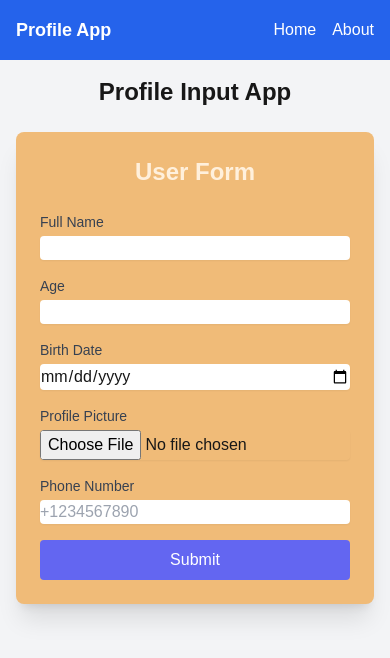
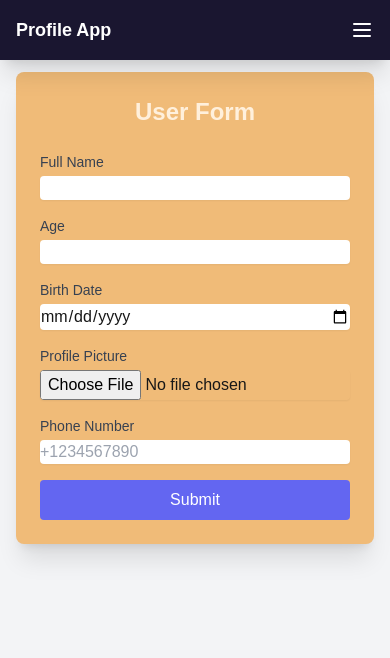
Before and after one commit to AbdanulIkhlas/profile-app, a Next.js app: page / in a window 390 px wide. Shown: the top 658 px of the page. Built offline with nearby package versions, Linux system fonts and the light colour scheme.

Commit message:
fix responsiveness navbar

```diff
--- a/src/components/fragments/Navbar.jsx
+++ b/src/components/fragments/Navbar.jsx
@@ -1,18 +1,70 @@
+"use client";
+
+import { useState } from "react";
 import Link from "next/link";
 
 const Navbar = () => {
+  const [isMobileMenuOpen, setIsMobileMenuOpen] = useState(false);
+
+  const toggleMenu = () => {
+    setIsMobileMenuOpen(!isMobileMenuOpen);
+  };
+
   return (
-    <nav className="bg-blue-600 text-white p-4">
+    <nav className="bg-[#1a1630] text-white p-4 shadow-xl absolute top-0 left-0 right-0 z-50">
       <div className="container mx-auto flex justify-between items-center">
         <span className="text-lg font-bold">Profile App</span>
-        <div className="space-x-4">
-          <Link href="/">
+
+        {/* Hamburger Icon for Mobile */}
+        <div className="md:hidden flex items-center">
+          <button
+            onClick={toggleMenu}
+            className="text-white focus:outline-none"
+          >
+            <svg
+              className="w-6 h-6"
+              fill="none"
+              stroke="currentColor"
+              viewBox="0 0 24 24"
+              xmlns="http://www.w3.org/2000/svg"
+            >
+              <path
+                strokeLinecap="round"
+                strokeLinejoin="round"
+                strokeWidth="2"
+                d="M4 6h16M4 12h16M4 18h16"
+              />
+            </svg>
+          </button>
+        </div>
+
+        {/* Desktop Menu (Hidden on mobile) */}
+        <div className="hidden md:flex md:space-x-6">
+          <Link href="/" className="hover:text-gray-300">
             Home
           </Link>
-          <Link href="/about">
+          <Link href="/about" className="hover:text-gray-300">
             About
           </Link>
         </div>
+      </div>
+
+      {/* Mobile Menu (Visible only when hamburger is clicked) */}
+      <div
+        className={`${
+          isMobileMenuOpen ? "block" : "hidden"
+        } md:hidden bg-[#1a1630] text-white p-4 transition-all duration-300 ease-in-out transform ${
+          isMobileMenuOpen
+            ? "translate-y-0 opacity-100"
+            : "translate-y-4 opacity-0"
+        }`}
+      >
+        <Link href="/" className="block py-2 px-4 hover:bg-[#4c476a]">
+          Home
+        </Link>
+        <Link href="/about" className="block py-2 px-4 hover:bg-[#4c476a]">
+          About
+        </Link>
       </div>
     </nav>
   );
```
